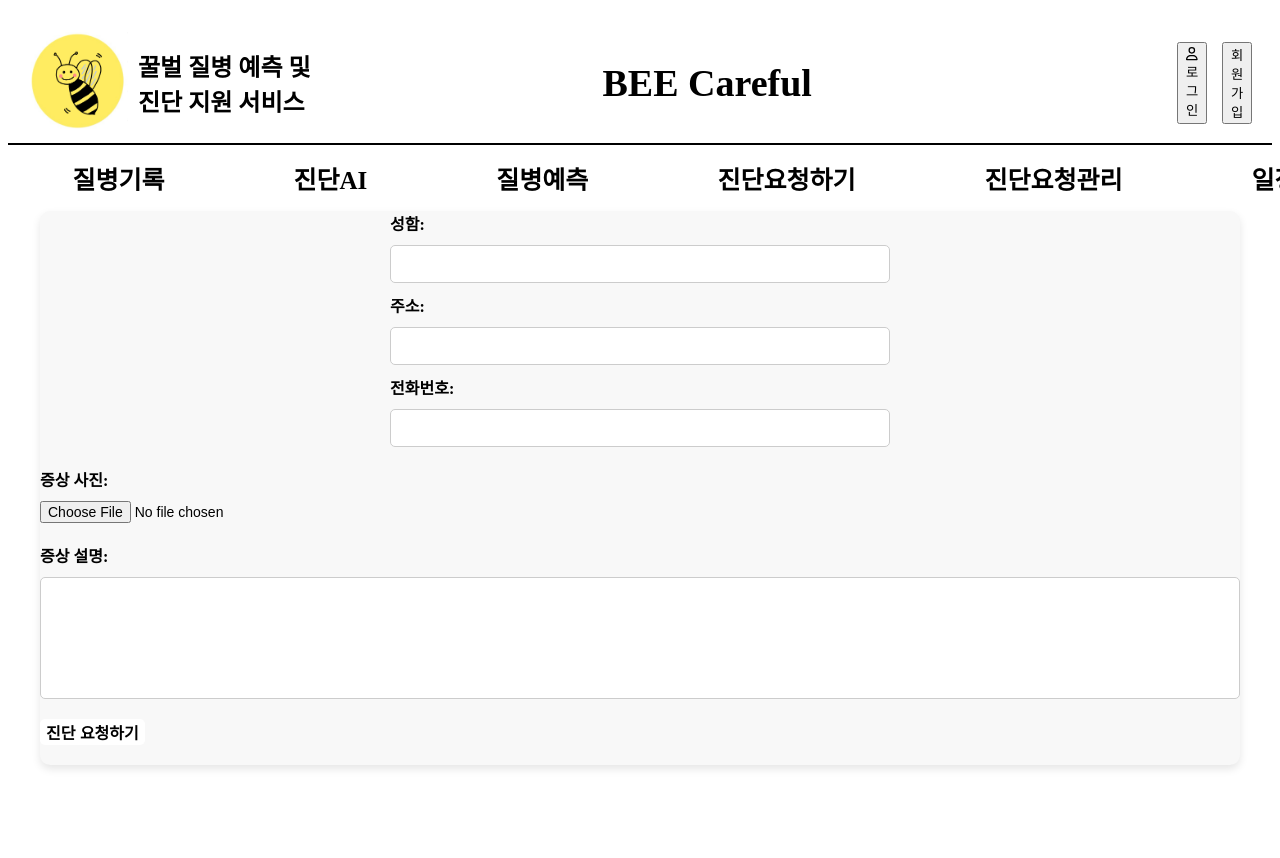
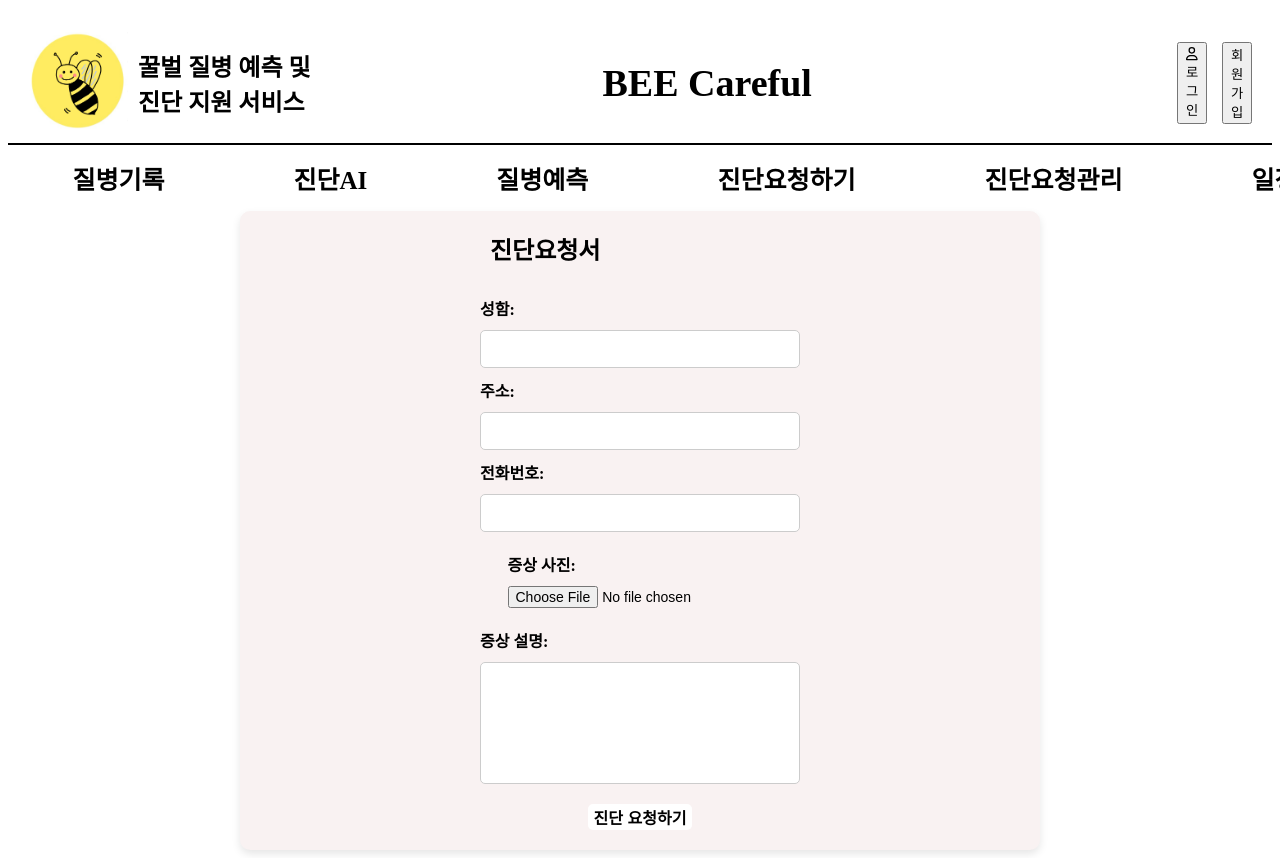
Before and after one commit to kdh0127/final-project, a React (Create React App) app in the folder fronted/: page /request in a window 1280 px wide. Shown: the top 858 px of the page. Before the commit the page ends 800 px from the top, so only its background shows below. Built offline with nearby package versions, Linux system fonts and the light colour scheme.

Commit message:
upload
진단요청서 제목 추가
가운데 정렬
진단 요청하기 가운데 정렬

```diff
--- a/fronted/src/components/Request.js
+++ b/fronted/src/components/Request.js
@@ -33,6 +33,9 @@ function RequestForm() {
 
       <div className={style.submit}>
         <div className={style.personal_profile}>
+          <div className="submittitle">
+            <h2>진단요청서</h2>
+          </div>
           <label>성함:</label>
           <input type="text" value={name} onChange={(e) => setName(e.target.value)} required />
 
--- a/fronted/src/style/Request.module.css
+++ b/fronted/src/style/Request.module.css
@@ -2,27 +2,34 @@
     display: flex;
     flex-direction: column;
     align-items: center;
-    width: 1200px;
+    width: 800px;
     margin: 0 auto;
     box-sizing: border-box;
-    background-color: #f8f8f8;
+    background-color: #f9f2f2;
     border-radius: 10px;
     box-shadow: 0 4px 8px rgba(0, 0, 0, 0.1);
+}
+
+.submittitle h2{
+    text-align: center;
 }
 
 .personal_profile,
 .personal_image,
 .personal_description,
 .personal_require {
-    width: 100%;
     margin-bottom: 20px;
 }
 
 .personal_profile{
+    width: 40%;
     display: flex;
     flex-direction: column;
     gap: 10px;
-    width: 500px;
+}
+
+.personal_description{
+    width: 40%;
 }
 
 .personal_profile label {
@@ -50,6 +57,7 @@
 
 .personal_image input{
     font-size: 14px;
+
 }
 
 .personal_description {
@@ -75,7 +83,7 @@
 
 .personal_require{
     display: flex;
-    justify-content: centers;
+    justify-content: center;
 }
 
 .personal_require button{
@@ -86,6 +94,7 @@
     border-radius: 5px;
     cursor: pointer;
     transition: background-color 0.3s ease;
+    text-align: center;
 }
 
 .personal_require button:hover{
```
Also changed, not shown: 1 other file (tests, documents, lock files or other folders).
